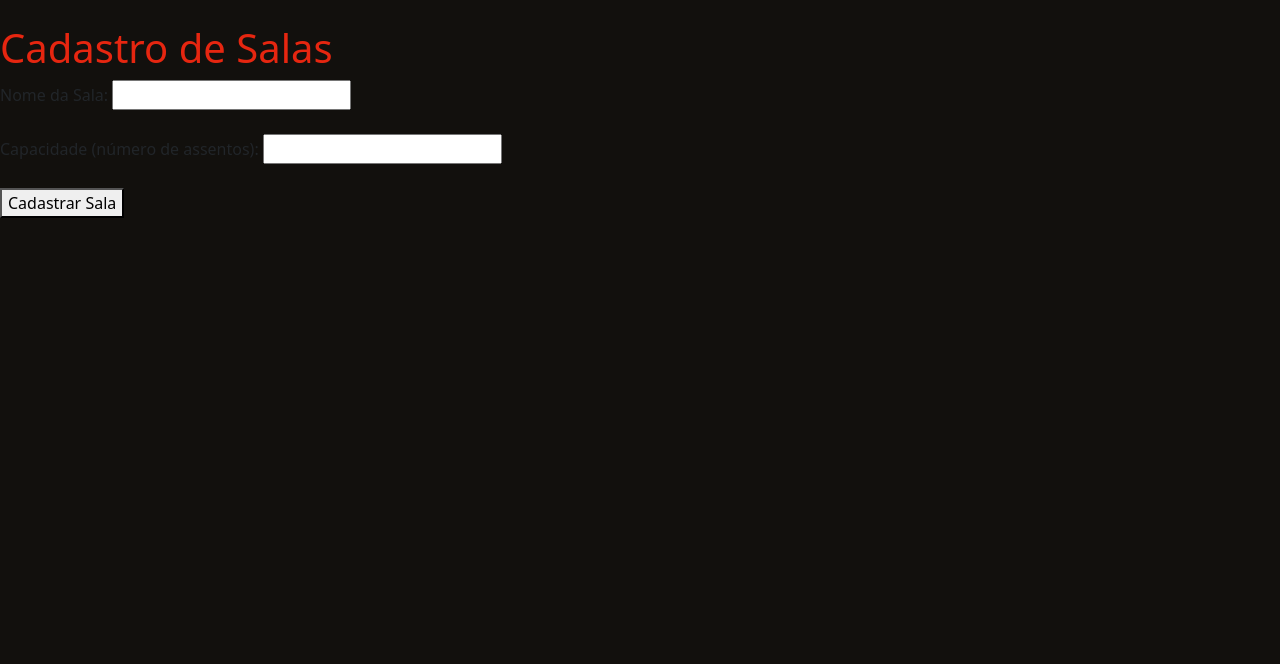
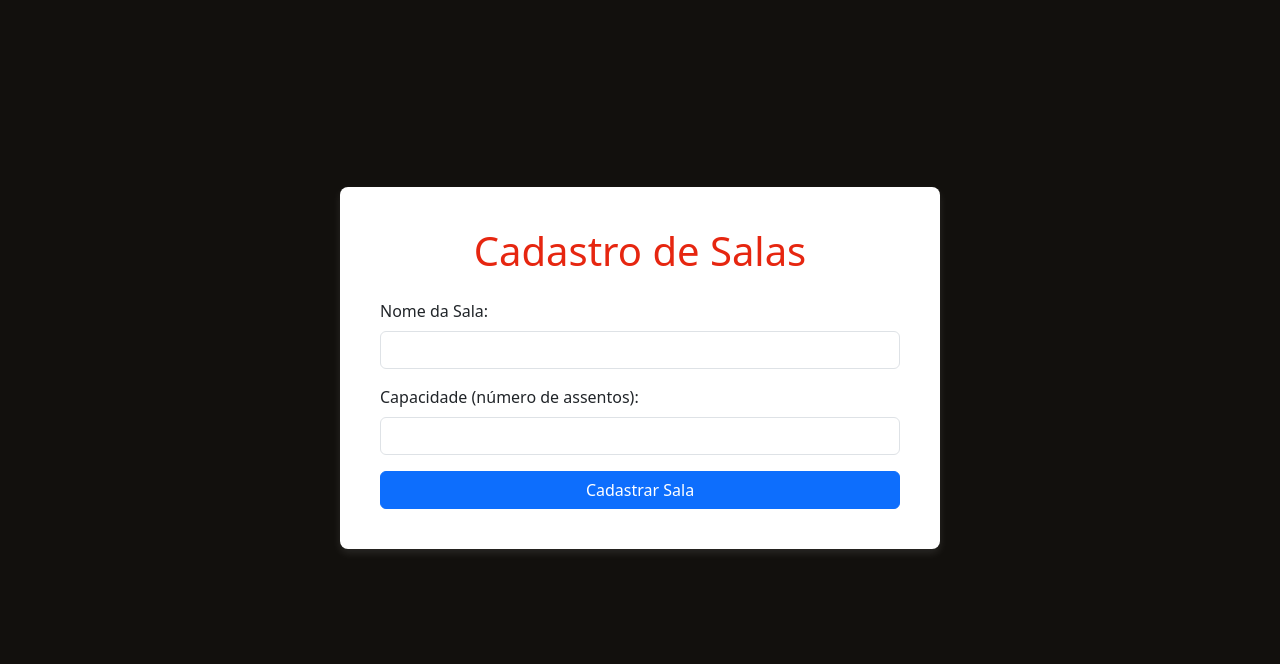
Before and after one commit to PedrOliveiraM/tecnicas-construcao-software, a website: page cinema/pages/salas.html in a window 1280 px wide. Shown: the part 136-800 px from the top of the page. Drawn offline with nearby package versions, Linux system fonts and the light colour scheme; no server answers; a small style sheet from the web is missing.

Commit message:
:sparkles: feat : add new  component form register movie room and footer

```diff
--- a/cinema/pages/salas.html
+++ b/cinema/pages/salas.html
@@ -60,16 +60,29 @@
     </nav>
   </header>
 
-  <h1>Cadastro de Salas</h1>
-  <form action="/cadastrar-sala" method="post">
-    <label for="nomeSala">Nome da Sala:</label>
-    <input type="text" id="nomeSala" name="nomeSala" required><br><br>
+  <main class="form-container">
+    <div class="form-box">
+      <h1 class="text-center mb-4">Cadastro de Salas</h1>
+      <form action="/cadastrar-sala" method="post">
+        <div class="mb-3">
+          <label for="nomeSala" class="form-label">Nome da Sala:</label>
+          <input type="text" id="nomeSala" name="nomeSala" class="form-control" required>
+        </div>
 
-    <label for="capacidadeSala">Capacidade (número de assentos):</label>
-    <input type="number" id="capacidadeSala" name="capacidadeSala" required><br><br>
+        <div class="mb-3">
+          <label for="capacidadeSala" class="form-label">Capacidade (número de assentos):</label>
+          <input type="number" id="capacidadeSala" name="capacidadeSala" class="form-control" required>
+        </div>
 
-    <button type="submit">Cadastrar Sala</button>
-  </form>
-</body>
+        <button type="submit" class="btn btn-primary w-100">Cadastrar Sala</button>
+      </form>
+    </div>
+  </main>
+
+  <footer class="bg-danger py-3 mt-5">
+    <div class="container d-flex justify-content-center">
+      <p class="mb-0 fw-bold">&copy; Pedro Oliveira. Todos os direitos reservados. Cinema SG</p>
+    </div>
+  </footer>
 
 </html>
--- a/cinema/style/style.css
+++ b/cinema/style/style.css
@@ -68,3 +68,33 @@ section img {
   overflow: hidden;
   text-overflow: ellipsis;
 }
+
+
+
+
+body {
+  font-family: 'Alfa Slab One', sans-serif;
+  background-color: #f0f0f0; /* Cor de fundo para contraste */
+  height: 100vh; /* Altura total da tela */
+  margin: 0;
+}
+
+.form-container {
+  display: flex;
+  justify-content: center;
+  align-items: center;
+  height: 100vh;
+  padding: 60px;
+}
+.form-box {
+  background-color: #ffffff;
+  width: 600px;
+  height: auto;
+  padding: 40px;
+  border-radius: 8px;
+  box-shadow: 0 4px 8px rgba(255, 255, 255, 0.1);
+  margin-bottom: 7em;
+}
+.form-container h1 {
+  margin-bottom: 5rem;
+}
```
